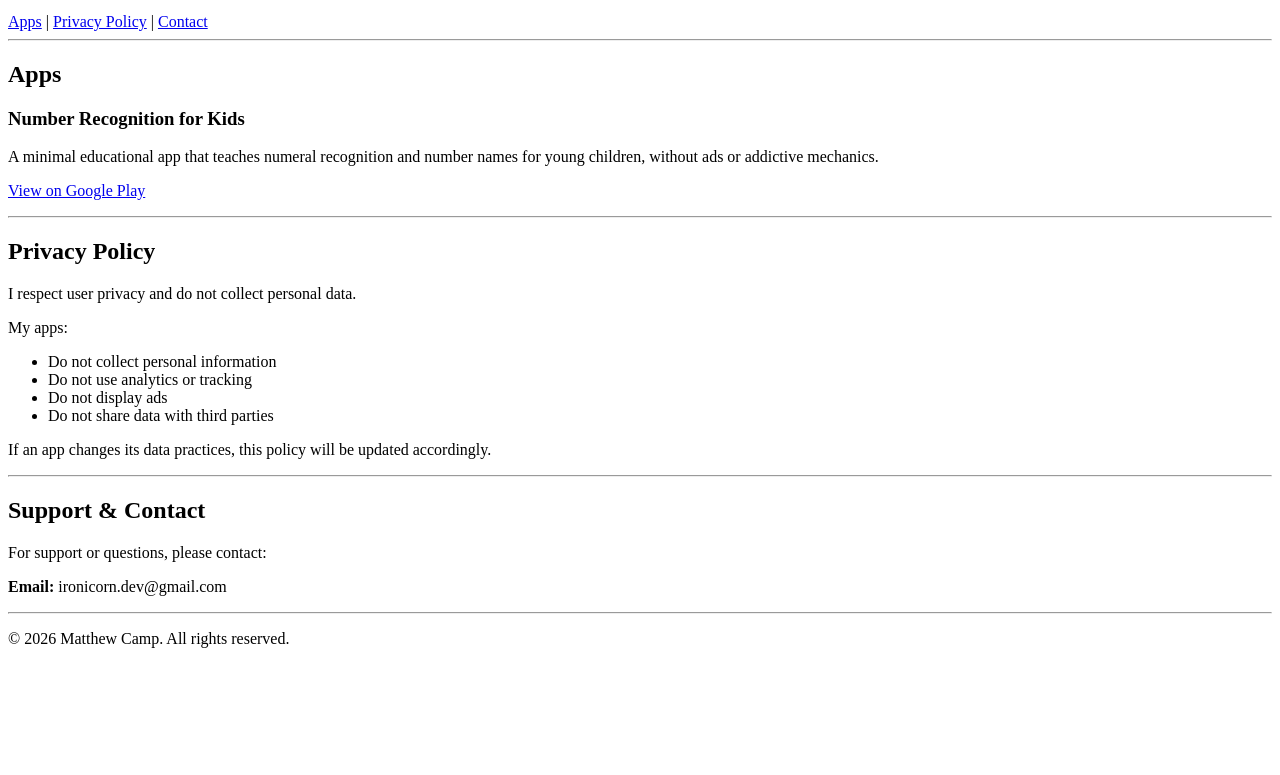
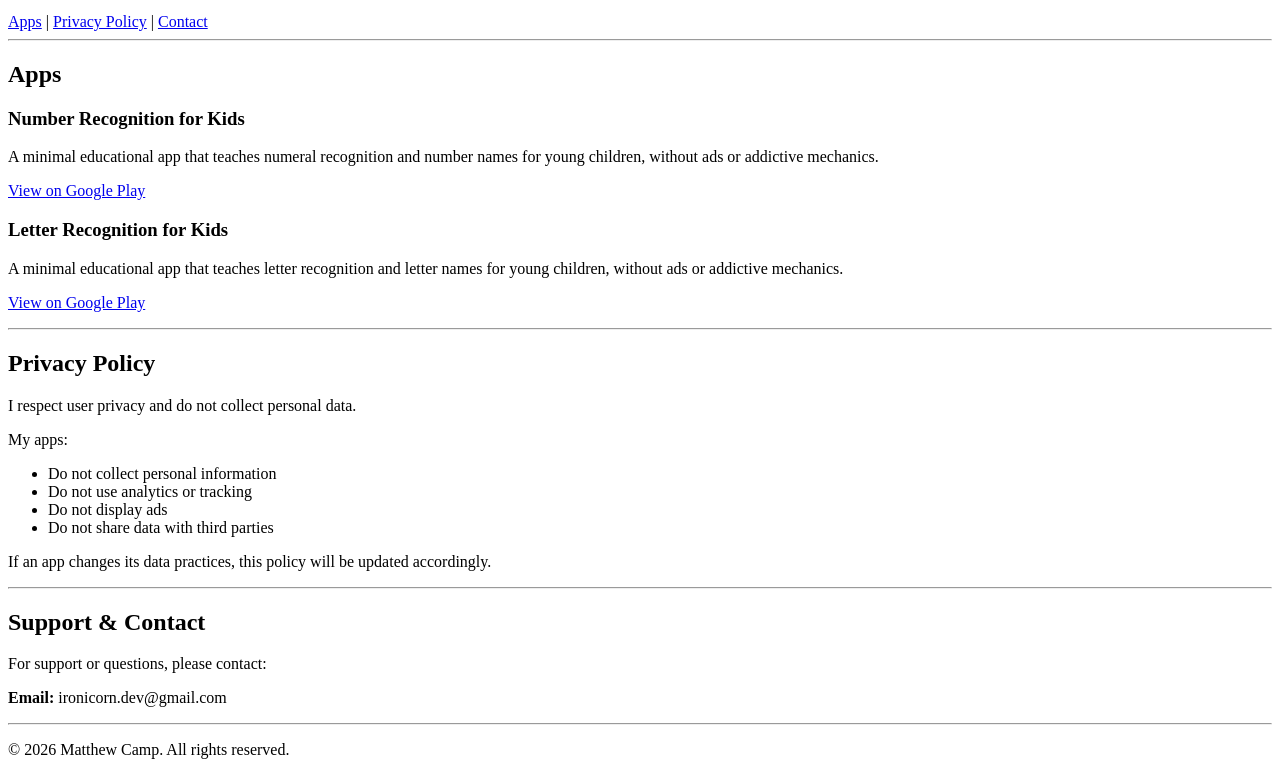
Before and after one commit to ironicorndev/ironicorndev.github.io, a plain HTML site: page index.html in a window 1280 px wide. Shown: the part 101-876 px from the top of the page. Before the commit the page ends 800 px from the top, so only its background shows below. Drawn offline with Linux system fonts and the light colour scheme.

Commit message:
Update index.html

```diff
--- a/index.html
+++ b/index.html
@@ -26,6 +26,15 @@
   <h3>Number Recognition for Kids</h3>
   <p>
     A minimal educational app that teaches numeral recognition and number names
+    for young children, without ads or addictive mechanics.
+  </p>
+  <p>
+    <a href="https://play.google.com/store">View on Google Play</a>
+  </p>
+
+  <h3>Letter Recognition for Kids</h3>
+  <p>
+    A minimal educational app that teaches letter recognition and letter names
     for young children, without ads or addictive mechanics.
   </p>
   <p>
```
